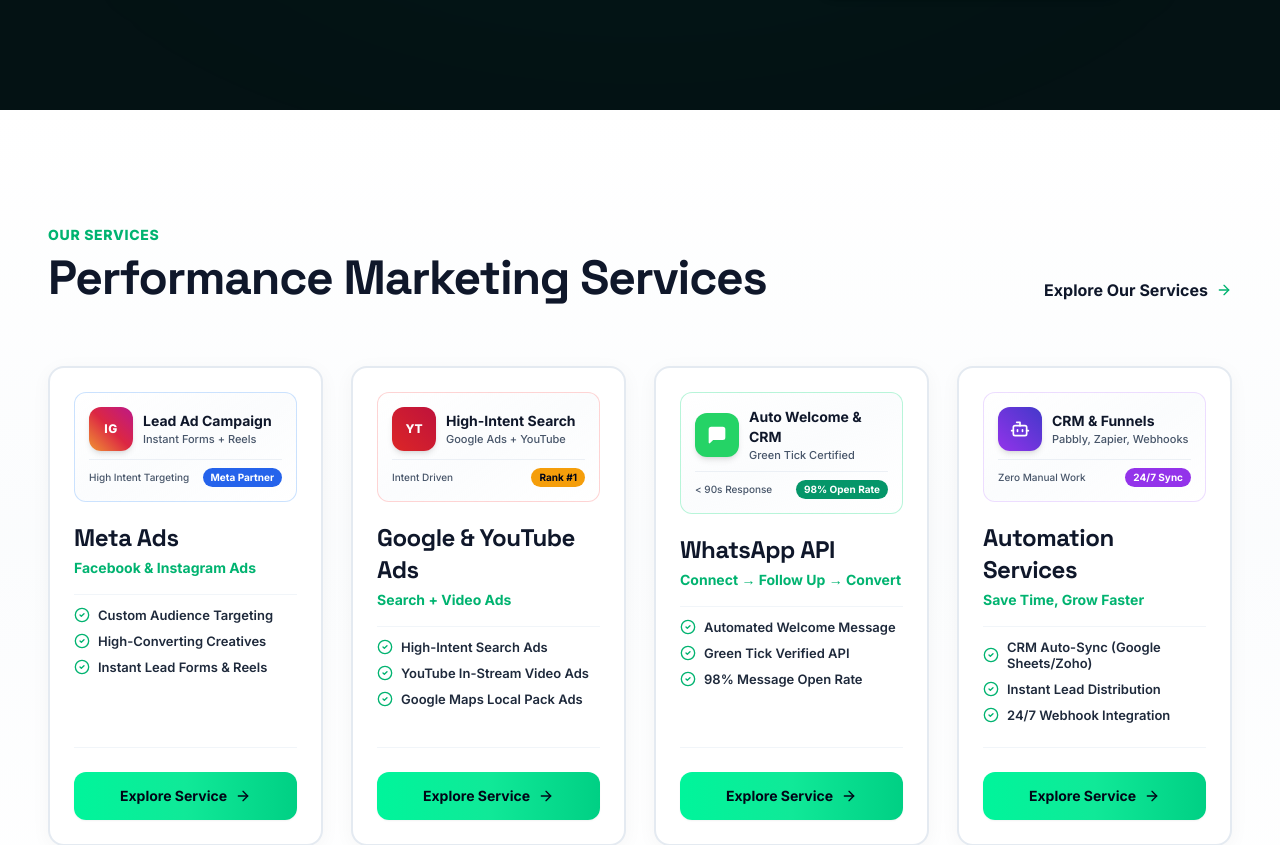
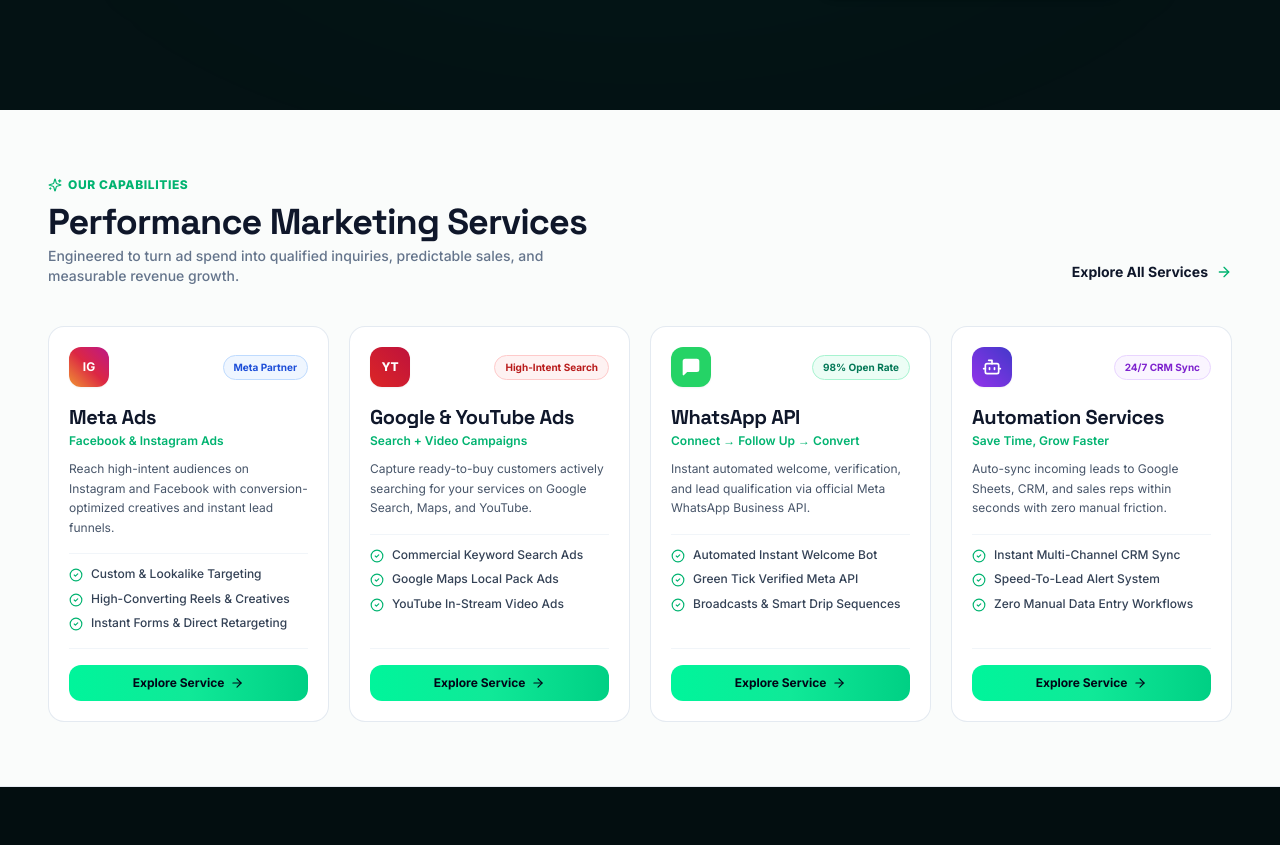
Before and after one commit to abhishekparekar/DictoX, a React (Vite) app: page / in a window 1280 px wide. Shown: the part 1803-2648 px from the top of the page. Built offline with nearby package versions, Linux system fonts and the light colour scheme.

Commit message:
fix: streamline services section, eliminate unwanted spacing and padding, and optimize card format

```diff
--- a/src/sections/ServicesSection.jsx
+++ b/src/sections/ServicesSection.jsx
@@ -1,5 +1,6 @@
 import React from 'react';
-import { ArrowRight, MessageSquare, Bot, CheckCircle2, Sparkles } from 'lucide-react';
+import { ArrowRight, MessageSquare, Bot, CheckCircle2, Sparkles, Search, Layers } from 'lucide-react';
+import { Link } from 'react-router-dom';
 
 export default function ServicesSection({ onOpenConsultation }) {
   const services = [
@@ -7,166 +8,156 @@
       id: 'meta',
       title: 'Meta Ads',
       subtitle: 'Facebook & Instagram Ads',
-      desc: 'Facebook & Instagram advertising focused on reaching your target audience and generating potential leads and customers.',
-      targetTag: 'High Intent Targeting',
-      cardHoverBorder: 'hover:border-blue-500/50',
-      gradientBoxBg: 'bg-gradient-to-br from-blue-600/12 via-indigo-600/8 to-pink-500/10 border-blue-200/80',
-      boxBadge: 'Meta Partner',
-      boxBadgeColor: 'bg-blue-600 text-white',
-      boxTitle: 'Lead Ad Campaign',
-      boxSub: 'Instant Forms + Reels',
-      features: ['Custom Audience Targeting', 'High-Converting Creatives', 'Instant Lead Forms & Reels'],
+      desc: 'Reach high-intent audiences on Instagram and Facebook with conversion-optimized creatives and instant lead funnels.',
+      tag: 'Meta Partner',
+      tagColor: 'bg-blue-50 text-blue-700 border-blue-200',
+      features: [
+        'Custom & Lookalike Targeting',
+        'High-Converting Reels & Creatives',
+        'Instant Forms & Direct Retargeting',
+      ],
       icon: (
-        <div className="w-11 h-11 rounded-xl bg-gradient-to-tr from-[#f09433] via-[#dc2743] to-[#bc1888] p-0.5 shadow-md flex items-center justify-center shrink-0">
-          <span className="text-xs font-black text-white tracking-wider">IG</span>
+        <div className="w-10 h-10 rounded-xl bg-gradient-to-tr from-[#f09433] via-[#dc2743] to-[#bc1888] flex items-center justify-center text-white font-bold text-xs shadow-sm shrink-0">
+          IG
         </div>
       ),
+      hoverBorder: 'hover:border-blue-400',
     },
     {
       id: 'google',
       title: 'Google & YouTube Ads',
-      subtitle: 'Search + Video Ads',
-      desc: 'Reach potential customers when they are actively searching for your products or services on Google and watching YouTube.',
-      targetTag: 'Intent Driven',
-      cardHoverBorder: 'hover:border-red-500/50',
-      gradientBoxBg: 'bg-gradient-to-br from-red-600/12 via-amber-500/8 to-orange-500/10 border-red-200/80',
-      boxBadge: 'Rank #1',
-      boxBadgeColor: 'bg-amber-500 text-slate-950 font-black',
-      boxTitle: 'High-Intent Search',
-      boxSub: 'Google Ads + YouTube',
-      features: ['High-Intent Search Ads', 'YouTube In-Stream Video Ads', 'Google Maps Local Pack Ads'],
+      subtitle: 'Search + Video Campaigns',
+      desc: 'Capture ready-to-buy customers actively searching for your services on Google Search, Maps, and YouTube.',
+      tag: 'High-Intent Search',
+      tagColor: 'bg-red-50 text-red-700 border-red-200',
+      features: [
+        'Commercial Keyword Search Ads',
+        'Google Maps Local Pack Ads',
+        'YouTube In-Stream Video Ads',
+      ],
       icon: (
-        <div className="w-11 h-11 rounded-xl bg-gradient-to-tr from-red-600 to-rose-700 flex items-center justify-center text-white font-black text-xs shadow-md shrink-0">
+        <div className="w-10 h-10 rounded-xl bg-gradient-to-tr from-red-600 to-rose-700 flex items-center justify-center text-white font-black text-xs shadow-sm shrink-0">
           YT
         </div>
       ),
+      hoverBorder: 'hover:border-red-400',
     },
     {
       id: 'whatsapp',
       title: 'WhatsApp API',
       subtitle: 'Connect → Follow Up → Convert',
-      desc: 'Connect your advertising campaigns with WhatsApp for faster lead communication, instant follow-ups and customer engagement.',
-      targetTag: '< 90s Response',
-      cardHoverBorder: 'hover:border-emerald-500/50',
-      gradientBoxBg: 'bg-gradient-to-br from-emerald-600/12 via-teal-600/8 to-green-500/10 border-emerald-200/80',
-      boxBadge: '98% Open Rate',
-      boxBadgeColor: 'bg-emerald-600 text-white',
-      boxTitle: 'Auto Welcome & CRM',
-      boxSub: 'Green Tick Certified',
-      features: ['Automated Welcome Message', 'Green Tick Verified API', '98% Message Open Rate'],
+      desc: 'Instant automated welcome, verification, and lead qualification via official Meta WhatsApp Business API.',
+      tag: '98% Open Rate',
+      tagColor: 'bg-emerald-50 text-emerald-700 border-emerald-200',
+      features: [
+        'Automated Instant Welcome Bot',
+        'Green Tick Verified Meta API',
+        'Broadcasts & Smart Drip Sequences',
+      ],
       icon: (
-        <div className="w-11 h-11 rounded-xl bg-[#25D366] flex items-center justify-center text-white shadow-md shrink-0">
+        <div className="w-10 h-10 rounded-xl bg-[#25D366] flex items-center justify-center text-white shadow-sm shrink-0">
           <MessageSquare className="w-5 h-5 fill-white" />
         </div>
       ),
+      hoverBorder: 'hover:border-emerald-400',
     },
     {
       id: 'automation',
       title: 'Automation Services',
       subtitle: 'Save Time, Grow Faster',
-      desc: 'Automate repetitive marketing and lead-management processes to improve team efficiency, speed to lead, and closing rate.',
-      targetTag: 'Zero Manual Work',
-      cardHoverBorder: 'hover:border-purple-500/50',
-      gradientBoxBg: 'bg-gradient-to-br from-purple-600/12 via-violet-600/8 to-indigo-500/10 border-purple-200/80',
-      boxBadge: '24/7 Sync',
-      boxBadgeColor: 'bg-purple-600 text-white',
-      boxTitle: 'CRM & Funnels',
-      boxSub: 'Pabbly, Zapier, Webhooks',
-      features: ['CRM Auto-Sync (Google Sheets/Zoho)', 'Instant Lead Distribution', '24/7 Webhook Integration'],
+      desc: 'Auto-sync incoming leads to Google Sheets, CRM, and sales reps within seconds with zero manual friction.',
+      tag: '24/7 CRM Sync',
+      tagColor: 'bg-purple-50 text-purple-700 border-purple-200',
+      features: [
+        'Instant Multi-Channel CRM Sync',
+        'Speed-To-Lead Alert System',
+        'Zero Manual Data Entry Workflows',
+      ],
       icon: (
-        <div className="w-11 h-11 rounded-xl bg-gradient-to-tr from-purple-600 to-indigo-700 flex items-center justify-center text-white shadow-md shrink-0">
+        <div className="w-10 h-10 rounded-xl bg-gradient-to-tr from-purple-600 to-indigo-700 flex items-center justify-center text-white shadow-sm shrink-0">
           <Bot className="w-5 h-5" />
         </div>
       ),
+      hoverBorder: 'hover:border-purple-400',
     },
   ];
 
   return (
-    <section id="services" className="py-16 sm:py-20 md:py-24 lg:py-28 bg-gradient-to-b from-white via-slate-50/60 to-white text-slate-900 border-b border-slate-200">
+    <section id="services" className="py-10 sm:py-14 md:py-16 bg-[#fafcfb] text-slate-900 border-b border-slate-200/80">
       <div className="max-w-7xl mx-auto px-4 sm:px-6 lg:px-8 xl:px-12">
 
-        {/* Section Header */}
-        <div className="flex flex-col sm:flex-row sm:items-end justify-between gap-6 mb-12 sm:mb-16">
-          <div className="space-y-2">
-            <span className="inline-block text-xs sm:text-sm font-extrabold uppercase tracking-wider text-[#00b370]">
-              Our Services
+        {/* Compact Section Header */}
+        <div className="flex flex-col sm:flex-row sm:items-end justify-between gap-4 mb-8 sm:mb-10">
+          <div className="space-y-1">
+            <span className="inline-flex items-center gap-1.5 text-xs font-black uppercase tracking-wider text-[#00b370]">
+              <Sparkles className="w-3.5 h-3.5" />
+              <span>Our Capabilities</span>
             </span>
-            <h2 className="text-3xl sm:text-4xl md:text-5xl font-bold font-display tracking-tight text-slate-900 leading-tight">
+            <h2 className="text-2xl sm:text-3xl md:text-4xl font-bold font-display tracking-tight text-slate-900 leading-tight">
               Performance Marketing Services
             </h2>
+            <p className="text-xs sm:text-sm text-slate-500 font-medium max-w-xl">
+              Engineered to turn ad spend into qualified inquiries, predictable sales, and measurable revenue growth.
+            </p>
           </div>
 
-          <button
-            onClick={onOpenConsultation}
-            className="inline-flex items-center gap-2 text-sm sm:text-base font-bold text-slate-900 hover:text-[#00b370] transition-colors group cursor-pointer self-start sm:self-auto"
+          <Link
+            to="/services"
+            className="inline-flex items-center gap-2 text-xs sm:text-sm font-bold text-slate-900 hover:text-[#00b370] transition-colors group cursor-pointer self-start sm:self-auto shrink-0 pb-1"
           >
-            <span>Explore Our Services</span>
+            <span>Explore All Services</span>
             <ArrowRight className="w-4 h-4 transition-transform group-hover:translate-x-1 text-[#00b370]" />
-          </button>
+          </Link>
         </div>
 
-        {/* 4 Service Cards Grid: Perfect Proportional Gradient Cards for Mobile, Tablet, PC */}
-        <div className="grid grid-cols-1 sm:grid-cols-2 lg:grid-cols-4 gap-6 lg:gap-6 xl:gap-7 items-stretch">
+        {/* 4 Crisp, Compact Service Cards */}
+        <div className="grid grid-cols-1 sm:grid-cols-2 lg:grid-cols-4 gap-4 sm:gap-5 items-stretch">
           {services.map((item) => (
             <div
               key={item.id}
-              className={`bg-white border-2 border-slate-200/90 rounded-2xl p-5 sm:p-6 flex flex-col justify-between shadow-[0_4px_20px_rgba(0,0,0,0.04)] hover:shadow-[0_12px_32px_rgba(0,0,0,0.1)] transition-all duration-300 hover:-translate-y-1.5 group ${item.cardHoverBorder}`}
+              className={`bg-white border border-slate-200/90 rounded-2xl p-5 flex flex-col justify-between shadow-xs hover:shadow-xl transition-all duration-300 hover:-translate-y-1 group ${item.hoverBorder}`}
             >
               <div>
-                {/* 1. Proper Looking Gradient Showcase Box (Top Feature Box) */}
-                <div className={`w-full rounded-xl p-3.5 border mb-5 ${item.gradientBoxBg} transition-all duration-300 group-hover:shadow-sm`}>
-                  <div className="flex items-center justify-between gap-2 mb-2">
-                    <div className="flex items-center gap-2.5">
-                      {item.icon}
-                      <div>
-                        <div className="text-xs sm:text-sm font-bold text-slate-900 leading-tight">
-                          {item.boxTitle}
-                        </div>
-                        <div className="text-[11px] font-medium text-slate-600 leading-tight mt-0.5">
-                          {item.boxSub}
-                        </div>
-                      </div>
-                    </div>
-                  </div>
-
-                  {/* Bottom strip of the gradient box: Tag and Badge */}
-                  <div className="flex items-center justify-between gap-2 pt-2 border-t border-slate-200/60 text-[10px] font-semibold">
-                    <span className="text-slate-600 font-medium">
-                      {item.targetTag}
-                    </span>
-                    <span className={`px-2 py-0.5 rounded-full text-[10px] font-bold shrink-0 ${item.boxBadgeColor}`}>
-                      {item.boxBadge}
-                    </span>
-                  </div>
+                {/* Top Row: Icon + Badge */}
+                <div className="flex items-center justify-between gap-2 mb-4">
+                  {item.icon}
+                  <span className={`text-[10px] font-bold px-2.5 py-1 rounded-full border ${item.tagColor}`}>
+                    {item.tag}
+                  </span>
                 </div>
 
-                {/* 2. Service Title & Subtitle */}
-                <h3 className="text-xl sm:text-2xl font-bold font-display text-slate-900 group-hover:text-slate-950 transition-colors">
+                {/* Service Title & Subtitle */}
+                <h3 className="text-lg sm:text-xl font-bold font-display text-slate-900 group-hover:text-slate-950 transition-colors leading-snug">
                   {item.title}
                 </h3>
-                <div className="text-xs sm:text-sm font-bold text-[#00b370] mt-1 mb-4">
+                <div className="text-xs font-semibold text-[#00b370] mt-0.5 mb-2.5">
                   {item.subtitle}
                 </div>
 
-                {/* 3. Micro Features Checklist - Clean, Crisp & High-Impact */}
-                <div className="space-y-2.5 pt-3 border-t border-slate-100">
+                {/* Clear 1-2 sentence description */}
+                <p className="text-xs text-slate-600 leading-relaxed font-normal mb-4">
+                  {item.desc}
+                </p>
+
+                {/* Micro Features Checklist */}
+                <div className="space-y-2 pt-3 border-t border-slate-100">
                   {item.features.map((feat, idx) => (
-                    <div key={idx} className="flex items-center gap-2 text-xs sm:text-[13px] text-slate-800 font-semibold">
-                      <CheckCircle2 className="w-4 h-4 text-[#00b370] shrink-0" />
-                      <span>{feat}</span>
+                    <div key={idx} className="flex items-start gap-2 text-xs text-slate-700 font-medium">
+                      <CheckCircle2 className="w-3.5 h-3.5 text-[#00b370] shrink-0 mt-0.5" />
+                      <span className="leading-snug">{feat}</span>
                     </div>
                   ))}
                 </div>
               </div>
 
-              {/* 5. Action Button: Proper Gradient Button with High-Contrast Text */}
-              <div className="pt-6 mt-6 border-t border-slate-100">
+              {/* Action Button */}
+              <div className="pt-4 mt-4 border-t border-slate-100">
                 <button
                   onClick={onOpenConsultation}
-                  className="w-full py-3.5 px-4 rounded-xl text-xs sm:text-sm font-bold text-slate-950 bg-gradient-to-r from-[#00f59b] via-[#10e998] to-[#00d084] hover:shadow-[0_6px_20px_rgba(0,245,155,0.35)] active:scale-[0.98] transition-all duration-200 flex items-center justify-center gap-2 cursor-pointer shadow-sm"
+                  className="w-full py-2.5 px-3.5 rounded-xl text-xs font-bold text-slate-950 bg-gradient-to-r from-[#00f59b] via-[#10e998] to-[#00d084] hover:shadow-[0_4px_16px_rgba(0,245,155,0.3)] active:scale-[0.98] transition-all duration-200 flex items-center justify-center gap-1.5 cursor-pointer shadow-xs"
                 >
                   <span>Explore Service</span>
-                  <ArrowRight className="w-4 h-4 transition-transform group-hover:translate-x-1" />
+                  <ArrowRight className="w-3.5 h-3.5 transition-transform group-hover:translate-x-1" />
                 </button>
               </div>
 
```
